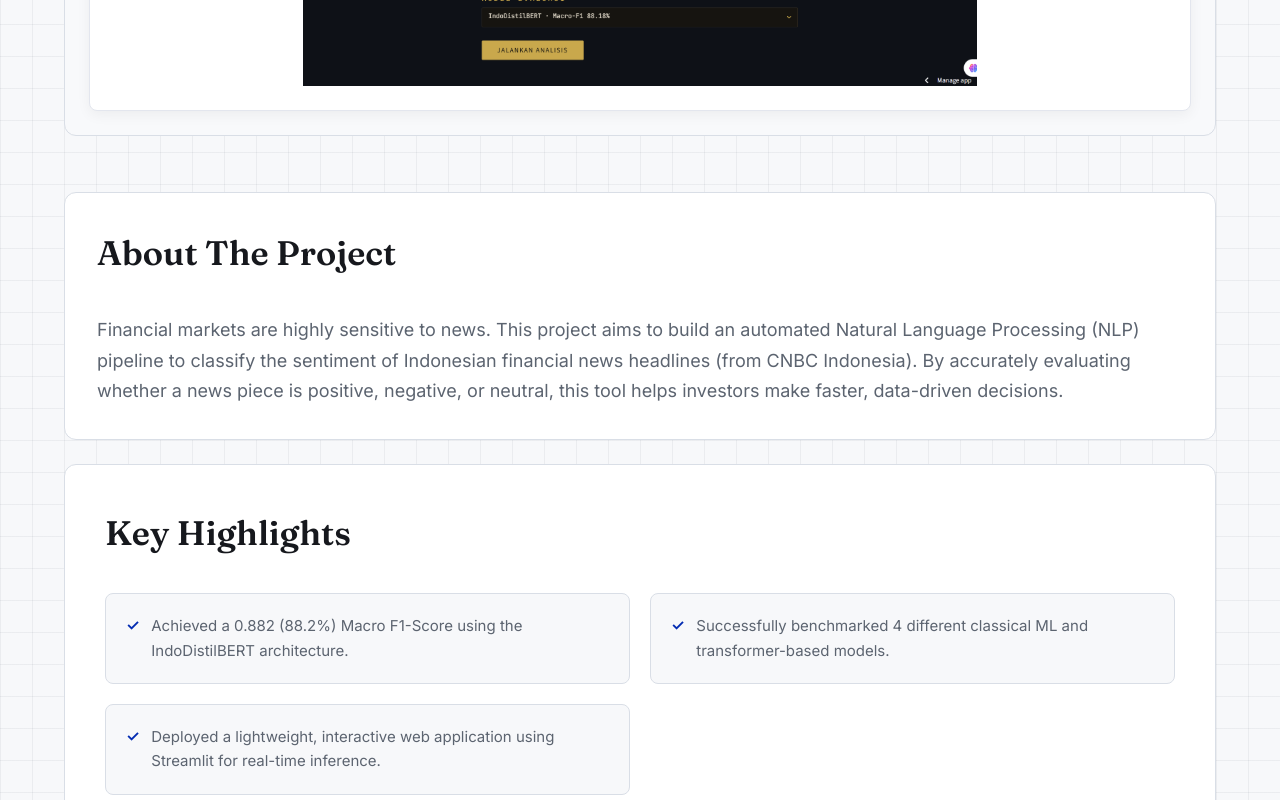
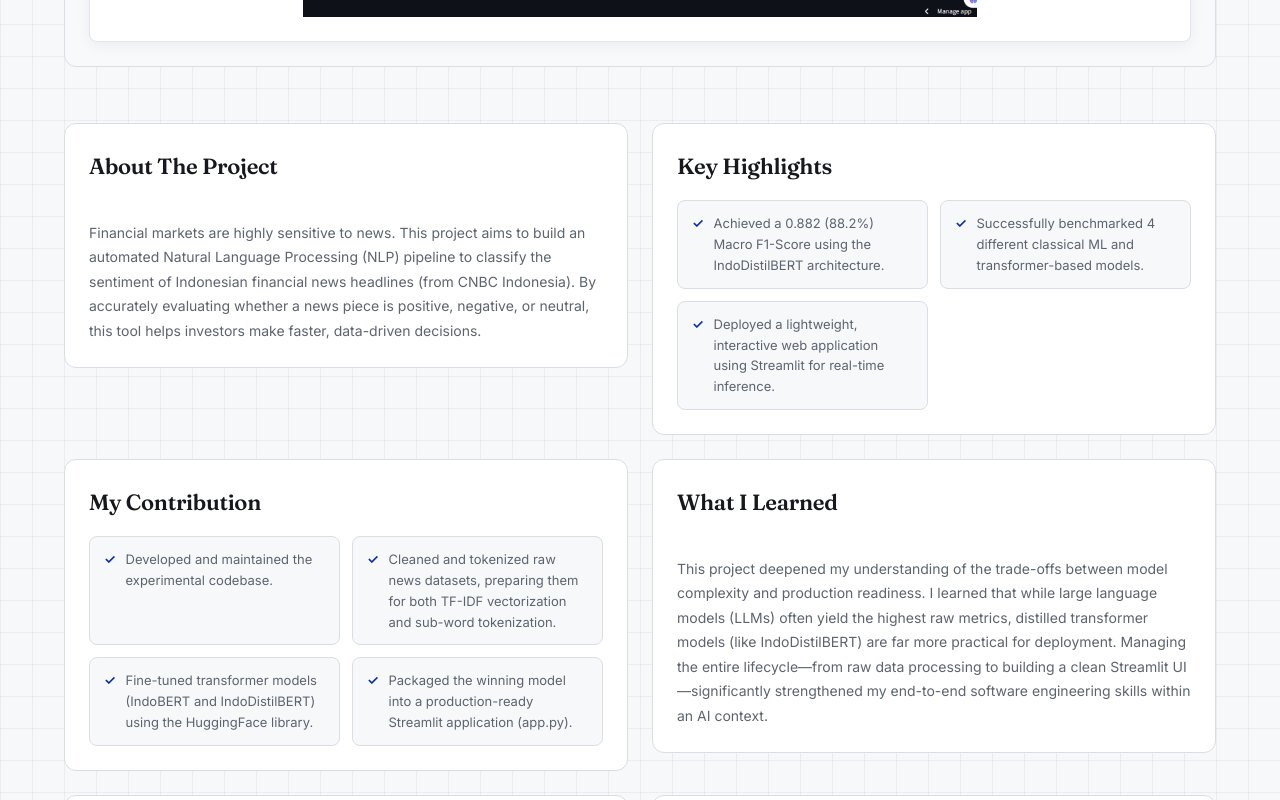
Before and after one commit to kevinreynald1453-spec/portfolio-kevin, a Next.js app: page /projects/financial-sentiment in a window 1280 px wide. Shown: the part 1100-1900 px from the top of the page. Built offline with nearby package versions, Linux system fonts and the light colour scheme.

Commit message:
UPDATE(2)

```diff
--- a/src/app/projects/[slug]/page.tsx
+++ b/src/app/projects/[slug]/page.tsx
@@ -185,7 +185,8 @@ max-w-[1400px]
 mx-auto
 px-5
 md:px-16
-py-16
+pt-8
+pb-16
 "
 >
 
@@ -198,7 +199,7 @@ className="
 font-mono
 text-green
 text-[13px]
-mb-5
+mb-3
 "
 >
 
@@ -218,11 +219,11 @@ load_case_study(project="{slug}")
 className="
 font-serif
 text-[42px]
-md:text-[50px]
+md:text-[40px]
 font-semibold
 tracking-[-1.5px]
 leading-tight
-mb-4
+mb-3
 "
 >
 
@@ -258,7 +259,7 @@ border
 border-border
 rounded-xl
 p-7
-mb-8
+mb-5
 shadow-sm
 "
 >
@@ -544,11 +545,27 @@ p-6
 {/* CONTENT */}
 
 
+<div
+className="
+space-y-6
+"
+>
+
+
+<div
+className="
+grid
+grid-cols-1
+lg:grid-cols-2
+gap-6
+items-start
+"
+>
+
 <TextSection
 title="About The Project"
 text={project.about}
 />
-
 
 
 <ListSection
@@ -556,7 +573,18 @@ title="Key Highlights"
 items={project.highlights}
 />
 
+</div>
 
+
+
+<div
+className="
+grid
+grid-cols-1
+lg:grid-cols-2
+gap-6
+"
+>
 
 <ListSection
 title="My Contribution"
@@ -564,32 +592,42 @@ items={project.contribution}
 />
 
 
+<TextSection
+title="What I Learned"
+text={project.learned}
+/>
+
+</div>
+
+
+
+<div
+className="
+grid
+grid-cols-1
+lg:grid-cols-2
+gap-6
+"
+>
 
 <TextSection
 title="Design Thinking & Approach"
 text={project.designThinking}
 />
 
-
-
 <TextSection
 title="Technical Implementation"
 text={project.implementation}
 />
 
-
+</div>
 
 <ListSection
 title="Results"
 items={project.results}
 />
 
-
-
-<TextSection
-title="What I Learned"
-text={project.learned}
-/>
+</div>
 
 
 
@@ -945,212 +983,127 @@ duration-200
 
 
 function TextSection({
-
   title,
-
-text
-
-}:{
-
-title:string;
-
-text:string;
-
-}){
-
-
-return(
-
+  text,
+}: {
+  title: string;
+  text: string;
+}) {
+  return (
     <section
       className="
         bg-cell
         border
         border-border
         rounded-xl
-p-6
-md:p-8
-mb-6
+        p-5
+        md:p-6
+        h-fit
       "
     >
-
-
       <h2
         className="
           font-serif
-text-[30px]
-md:text-[34px]
+          text-[20px]
+          md:text-[22px]
           font-semibold
-mb-1
+          tracking-[-0.3px]
+          mb-3
         "
       >
-
         {title}
-
       </h2>
-
-
 
       <p
         className="
           w-full
           text-muted
-text-[18px]
-leading-[1.7]
+          text-[14px]
+          leading-[1.75]
           whitespace-pre-line
           tracking-normal
         "
       >
-
         {text}
-
       </p>
-
-
     </section>
-
-)
-
+  );
 }
 
 
 
 
-
-
-
-
 function ListSection({
-
   title,
-
-items
-
-}:{
-
-title:string;
-
-items:string[];
-
-}){
-
-
-return(
-
+  items,
+}: {
+  title: string;
+  items: string[];
+}) {
+  return (
     <section
       className="
         bg-cell
         border
         border-border
         rounded-xl
-p-8
-md:p-10
-mb-8
+        p-5
+        md:p-6
+        h-fit
       "
     >
-
-
-
       <h2
         className="
           font-serif
-text-[30px]
-md:text-[34px]
+          text-[20px]
+          md:text-[22px]
           font-semibold
-mb-8
+          tracking-[-0.3px]
+          mb-4
         "
       >
-
         {title}
-
       </h2>
-
-
-
 
       <div
         className="
           grid
           grid-cols-1
           md:grid-cols-2
-gap-5
+          gap-3
         "
       >
-
-
-{
-
-items.map(
-
-(item)=>(
-
-
+        {items.map((item) => (
           <div
-
             key={item}
-
             className="
               border
               border-border
               rounded-lg
-p-5
+              px-3.5
+              py-3
               bg-paper
               transition-colors
               hover:border-indigo
             "
-
           >
-
-
             <div
               className="
                 flex
-gap-3
+                gap-2.5
                 text-muted
-leading-relaxed
-text-[15px]
+                leading-[1.6]
+                text-[13px]
               "
             >
-
-
-<span
-className="
-text-indigo
-font-bold
-"
->
-
+              <span className="text-indigo font-bold text-[13px] shrink-0">
                 ✓
-
               </span>
-
-
-<p>
-
-{item}
-
-</p>
-
-
+              <p>{item}</p>
             </div>
-
-
           </div>
-
-
-
-)
-
-)
-
+        ))}
+      </div>
+    </section>
+  );
 }
-
-
-</div>
-
-
-
-</section>
-
-)
-
-}
--- a/src/components/Projects.tsx
+++ b/src/components/Projects.tsx
@@ -420,19 +420,19 @@ export default function Projects() {
     <section
       id="projects"
       className="
-        scroll-mt-5
+        scroll-mt-20
         max-w-[1020px]
         mx-auto
         px-5
         md:px-10
-        py-16
+        py-3
       "
     >
 
 
       {/* HEADER */}
 
-      <div className="flex justify-between items-end mb-8">
+      <div className="flex justify-between items-end mb-5">
 
 
         <div>
@@ -442,7 +442,7 @@ export default function Projects() {
               font-mono
               text-green
               text-[13px]
-              mb-2
+              mb-1.5
             "
           >
             In [2]: load_projects()
@@ -452,7 +452,7 @@ export default function Projects() {
           <h2
             className="
               font-serif
-              text-[38px]
+              text-[30px]
               font-semibold
             "
           >
@@ -467,8 +467,8 @@ export default function Projects() {
             className="
               font-mono
               text-muted
-              text-sm
-              mt-2
+              text-xs
+              mt-1.5
             "
           >
             A collection of AI systems and software projects.
@@ -572,7 +572,7 @@ export default function Projects() {
                 snap-start
                 flex-shrink-0
                 w-[92vw]
-                md:w-[820px]
+                md:w-[800px]
                 bg-cell
                 border
                 border-border
@@ -608,7 +608,7 @@ export default function Projects() {
                     font-mono
                     text-green
                     text-sm
-                    mb-2
+                    mb-1.5
                   "
                 >
                   Out[{index + 1}]: {project.id}
@@ -621,7 +621,7 @@ export default function Projects() {
                     font-serif
                     text-xl
                     font-semibold
-                    mb-3
+                    mb-2.5
                   "
                 >
                   {project.title}
@@ -637,7 +637,7 @@ export default function Projects() {
                     px-3
                     py-1
                     rounded-full
-                    mb-4
+                    mb-3
                     ${badgeStyles[project.badge] ?? defaultBadgeStyle}
                   `}
                 >
@@ -651,7 +651,8 @@ export default function Projects() {
                     text-muted
                     leading-relaxed
                     text-[13px]
-                    mb-5
+                    mb-4
+                    line-clamp-3
                   "
                 >
                   {project.desc}
@@ -666,8 +667,8 @@ export default function Projects() {
                   className="
                     flex
                     flex-wrap
-                    gap-3
-                    mb-5
+                    gap-2.5
+                    mb-4
                   "
                 >
 
@@ -681,8 +682,8 @@ export default function Projects() {
                           border-border
                           bg-paper
                           rounded-lg
-                          px-4
-                          py-2
+                          px-3
+                          py-1.5
                         "
                       >
 
@@ -691,6 +692,7 @@ export default function Projects() {
                             font-mono
                             text-indigo
                             font-semibold
+                            text-base
                           "
                         >
                           {metric.value}
@@ -725,12 +727,12 @@ export default function Projects() {
                     flex
                     flex-wrap
                     gap-2
-                    mb-6
+                    mb-4
                   "
                 >
 
                   {
-                    project.tags.map((tag, i) => (
+                    project.tags.slice(0, 5).map((tag, i) => (
 
                       <span
                         key={i}
@@ -740,7 +742,7 @@ export default function Projects() {
                           border
                           border-border
                           rounded-full
-                          px-3
+                          px-2.5
                           py-1
                         "
                       >
@@ -748,6 +750,22 @@ export default function Projects() {
                       </span>
 
                     ))
+                  }
+
+                  {
+                    project.tags.length > 5 && (
+                      <span
+                        className="
+                          font-mono
+                          text-xs
+                          text-muted
+                          px-2.5
+                          py-1
+                        "
+                      >
+                        +{project.tags.length - 5}
+                      </span>
+                    )
                   }
 
                 </div>
@@ -765,10 +783,10 @@ export default function Projects() {
                   flex
                   flex-wrap
                   items-center
-                  gap-x-5
-                  gap-y-2
+                  gap-x-4
+                  gap-y-1.5
                   mt-auto
-                  pt-2
+                  pt-1
                   whitespace-nowrap
                   "
                 >
@@ -848,9 +866,9 @@ export default function Projects() {
                 flex
                 items-center
                 justify-center
-                p-4
-                md:p-5
-                min-h-[230px]
+                p-3
+                md:p-4
+                min-h-[220px]
                 cursor-pointer
                 group
                 hover:border-indigo
@@ -895,7 +913,7 @@ export default function Projects() {
 
                 className="
                 object-contain
-                p-4
+                p-3
                 transition-transform
                 duration-300
                 group-hover:scale-[1.03]
--- a/src/data/caseStudies.ts
+++ b/src/data/caseStudies.ts
@@ -247,20 +247,7 @@
         implementation:
         `
         The application workflow:
-
-        User Interaction
-        ↓
-        Frontend Chat Interface
-        ↓
-        REST API Request
-        ↓
-        Backend Processing
-        ↓
-        Gemini API Integration
-        ↓
-        AI Generated Response
-        ↓
-        Personalized Fitness Recommendation
+        User Interaction -> Frontend Chat Interface -> REST API Request -> Backend Processing -> Gemini API Integration -> AI Generated Response -> Personalized Fitness Recommendation
         `,
 
 
```
Lines whose indentation alone changed are shown as unchanged.
